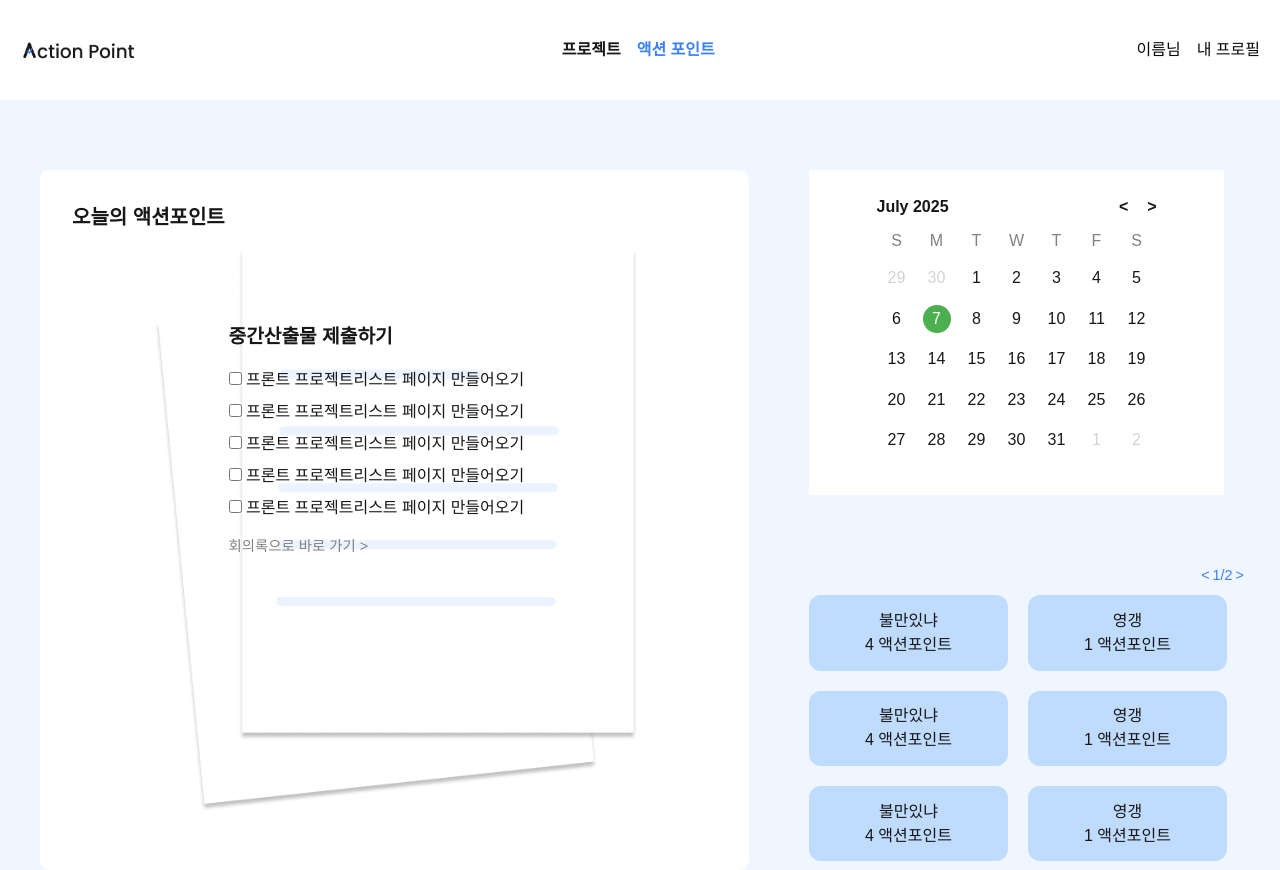
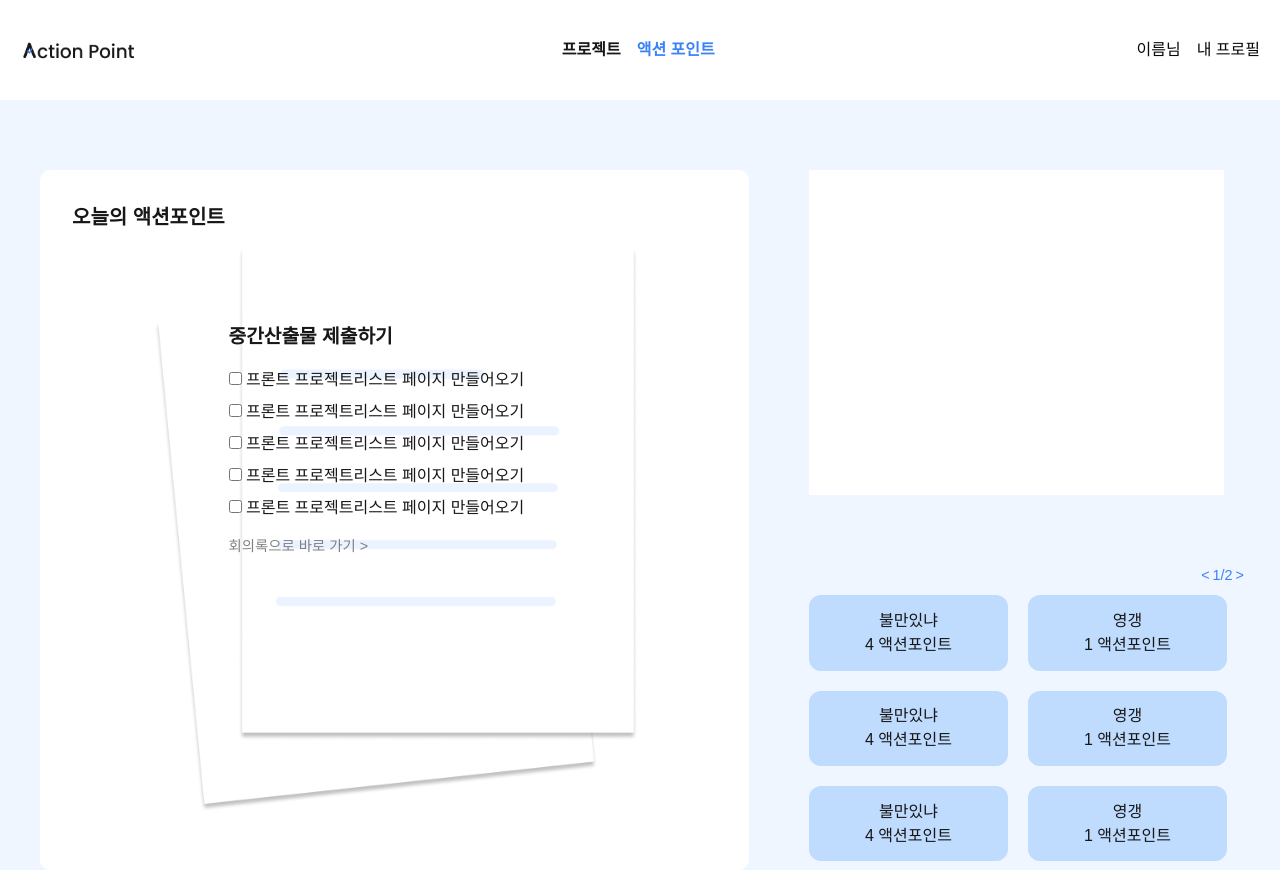
Before and after one commit to Club-PARD/ActionPoint_FE, a Next.js app: page /MainPage in a window 1280 px wide. Built offline with nearby package versions, Linux system fonts and the light colour scheme; no server answers.

Commit message:
[FEAT] 컴포넌트 정리 완료

```diff
--- a/src/components/MainPage/Calender.tsx
+++ /dev/null
@@ -1,88 +0,0 @@
-import styles from "../../styles/Calendar.module.css";
-import { useState } from "react";
-
-const Calendar = () => {
-  const [currentDate, setCurrentDate] = useState(new Date());
-
-  const year = currentDate.getFullYear();
-  const month = currentDate.getMonth();
-
-  const firstDay = new Date(year, month, 1).getDay();
-  const lastDate = new Date(year, month + 1, 0).getDate();
-
-  const today = new Date();
-
-  const handlePrev = () => {
-    setCurrentDate(new Date(year, month - 1, 1));
-  };
-
-  const handleNext = () => {
-    setCurrentDate(new Date(year, month + 1, 1));
-  };
-
-  const monthNames = [
-    "January", "February", "March", "April", "May", "June",
-    "July", "August", "September", "October", "November", "December"
-  ];
-
-  const weeks = [];
-  let dayCount = 1 - firstDay;
-
-  while (dayCount <= lastDate || new Date(year, month, dayCount).getDay() !== 0) {
-    const days = [];
-    for (let j = 0; j < 7; j++) {
-      const date = new Date(year, month, dayCount);
-      const isCurrentMonth = date.getMonth() === month;
-      const isToday =
-        date.getFullYear() === today.getFullYear() &&
-        date.getMonth() === today.getMonth() &&
-        date.getDate() === today.getDate();
-
-      days.push(
-        <div key={j} className={styles.cell}>
-          <div
-            className={`${styles.date} ${
-              isToday ? styles.today : ""
-            } ${!isCurrentMonth ? styles.otherMonth : ""}`}
-          >
-            {date.getDate()}
-          </div>
-        </div>
-      );
-      dayCount++;
-    }
-    weeks.push(
-      <div key={dayCount} className={styles.week}>
-        {days}
-      </div>
-    );
-  }
-
-  return (
-    <div className={styles.calendarWrapper}>
-      <div className={styles.calendar}>
-        <div className={styles.header}>
-          <div className={styles.monthText}>
-            {monthNames[month]} {year}
-          </div>
-          <div className={styles.navButtons}>
-            <button onClick={handlePrev}>&lt;</button>
-            <button onClick={handleNext}>&gt;</button>
-          </div>
-        </div>
-        <div className={styles.days}>
-          <div>S</div>
-          <div>M</div>
-          <div>T</div>
-          <div>W</div>
-          <div>T</div>
-          <div>F</div>
-          <div>S</div>
-        </div>
-        {weeks}
-      </div>
-    </div>
-  );
-};
-
-export default Calendar;
--- a/src/pages/MainPage.tsx
+++ b/src/pages/MainPage.tsx
@@ -1,7 +1,6 @@
 import Header from "@/components/Header/Header";
 import styles from "../styles/MainPage.module.css";
 import { useState } from "react";
-import Calendar from "@/components/MainPage/Calender";
 export default function MainPage() {
   const dummyProjects = [
     { id: 1, title: "불만있냐", actionPointCount: 4 },
@@ -55,7 +54,7 @@ export default function MainPage() {
 
         {/* 우측 영역 */}
         <div className={styles.rightArea}>
-          <div className={styles.calendarArea}><Calendar /></div>
+          <div className={styles.calendarArea}></div>
 
           <div className={styles.projectListArea}>
             <div className={styles.pageIndicator}>
```
